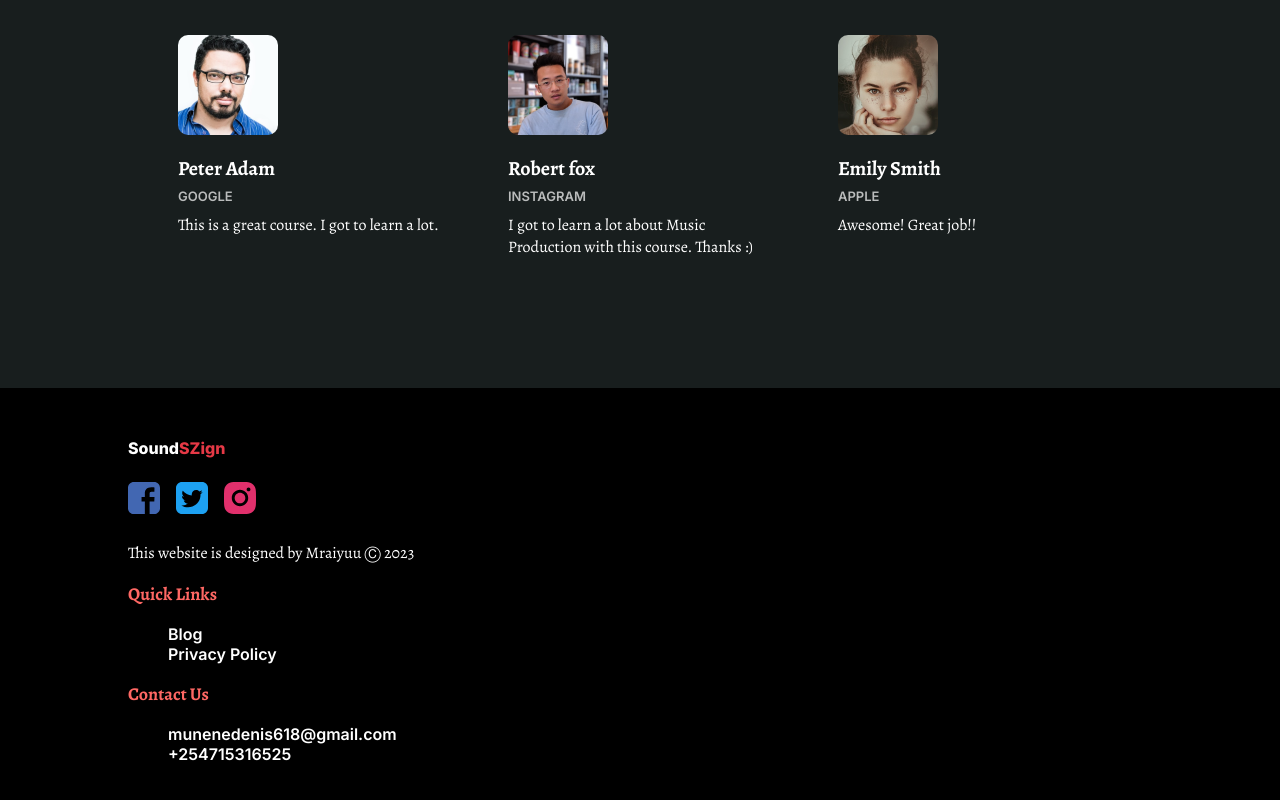
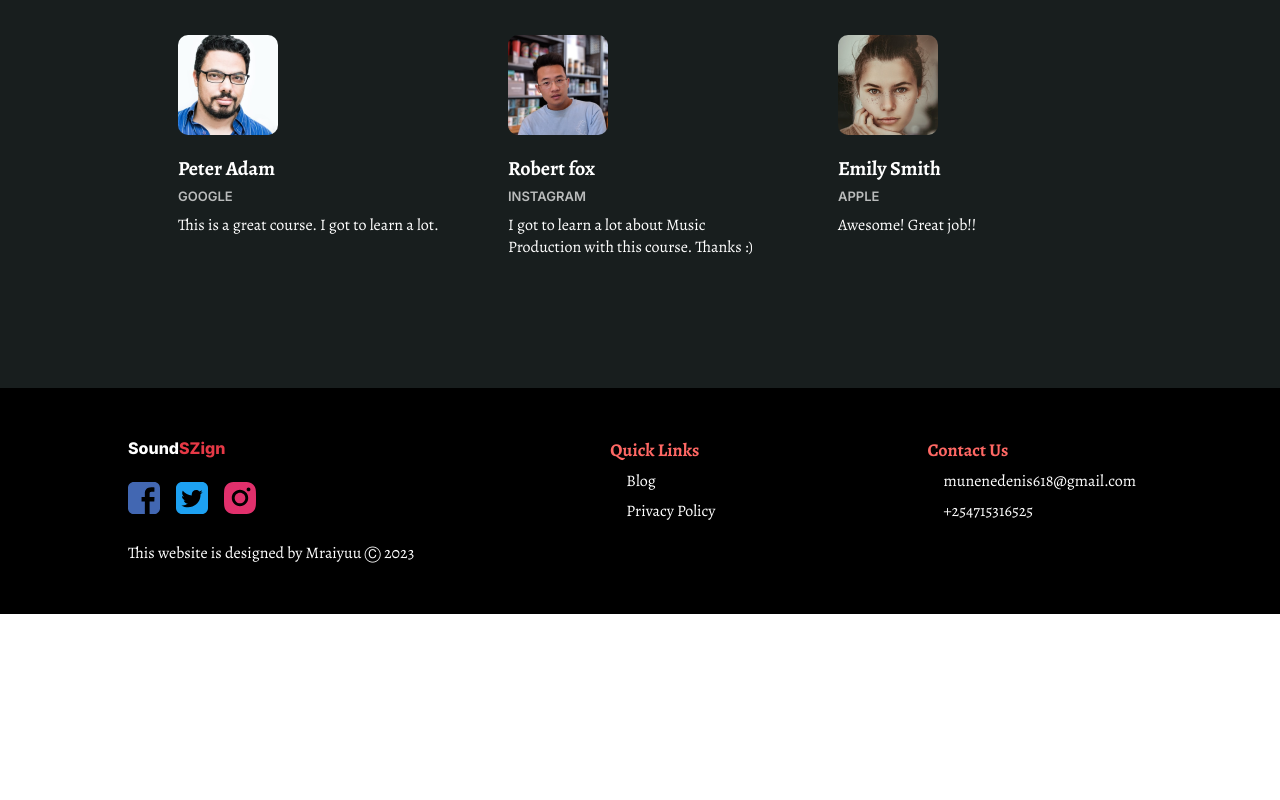
Before and after one commit to mraiyuu/music, a React (Vite) app: page / in a window 1280 px wide. Shown: the part 2540-3340 px from the top of the page. After the commit the page ends 3154 px from the top, so only its background shows below. Built offline with nearby package versions, Linux system fonts and the light colour scheme.

Commit message:
footer done

```diff
--- a/src/components/Footer/Footer.css
+++ b/src/components/Footer/Footer.css
@@ -1,9 +1,15 @@
 footer .content-container {
     padding: 50px 0px;
+    display: flex;
+    justify-content: space-between;
+
 }
 
 footer a {
     color: #ffffff;
+}
+footer a:hover {
+    text-decoration: underline;
 }
 
 footer .social-icons {
@@ -25,4 +31,18 @@ footer h3 {
     font-family: "Alegreya", serif;
     font-size: 18px;
     font-weight: 800;
+    margin: 0px;
 }
+
+footer .links ul {
+    padding: 0;
+    margin: 0;
+    list-style: none;
+}
+
+footer .links ul li {
+    font-family: "Alegreya", serif;
+    font-weight: 400;
+    font-size: 16px;
+    margin: 8px 16px;
+}
--- a/src/components/Footer/Footer.jsx
+++ b/src/components/Footer/Footer.jsx
@@ -1,6 +1,6 @@
-import React from 'react';
-import './Footer.css';
-import { facebookLogo, twitterLogo, instagramLogo } from '../../assets';
+import React from "react";
+import "./Footer.css";
+import { facebookLogo, twitterLogo, instagramLogo } from "../../assets";
 
 const Footer = () => {
   return (
@@ -13,21 +13,20 @@ const Footer = () => {
             </a>
             <div className="social-icons">
               <a href="#">
-              <img src={facebookLogo}/>
+                <img src={facebookLogo} />
               </a>
               <a href="#">
-              <img src={twitterLogo}/>
+                <img src={twitterLogo} />
               </a>
               <a href="#">
-              <img src={instagramLogo}/>
+                <img src={instagramLogo} />
               </a>
-
-
             </div>
             <div className="copy-right">
               This website is designed by Mraiyuu Ⓒ 2023
             </div>
-          <div className="quick-links">
+            </div>
+            <div className="links">
               <h3>Quick Links</h3>
               <ul>
                 <li>
@@ -42,23 +41,18 @@ const Footer = () => {
               <h3>Contact Us</h3>
               <ul>
                 <li>
-                <a href="#">
-                  munenedenis618@gmail.com
-                </a>
+                  <a href="#">munenedenis618@gmail.com</a>
                 </li>
                 <li>
-                <a href="#">
-                  +254715316525
-                </a>
+                  <a href="#">+254715316525</a>
                 </li>
               </ul>
             </div>
+
         </div>
       </div>
-      </div>
+    </footer>
+  );
+};
 
-    </footer>
-  )
-}
-
-export default Footer
+export default Footer;
```
Lines whose indentation alone changed are shown as unchanged.
